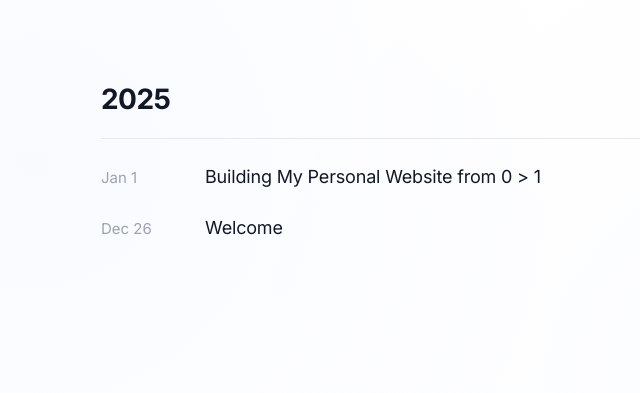
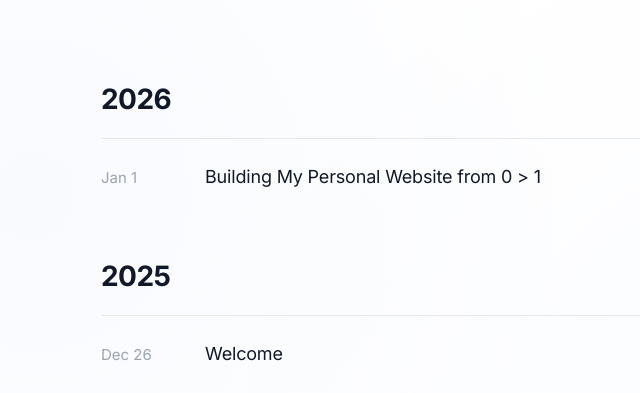
Before and after one commit to ktrann24/khietshome, a website: page thoughts/index.html in a window 1280 px wide. Shown: the part 238-631 px from the top of the page, without its empty margins (223-863 px from the left). Drawn offline with Linux system fonts and the light colour scheme.

Commit message:
Update blog post year headings and reorganize posts for 2025 and 2026

```diff
--- a/thoughts/index.html
+++ b/thoughts/index.html
@@ -32,12 +32,17 @@
 
             <section class="posts-section">
                 <div class="year-group">
-                    <h2 class="year-heading">2025</h2>
+                    <h2 class="year-heading">2026</h2>
                     <ul class="posts-list">
                         <li class="post-list-item">
                             <time class="post-date">Jan 1</time>
                             <a href="building-my-personal-website-from-0-1.html" class="post-list-link">Building My Personal Website from 0 > 1</a>
                         </li>
+                    </ul>
+                </div>
+                <div class="year-group">
+                    <h2 class="year-heading">2025</h2>
+                    <ul class="posts-list">
                         <li class="post-list-item">
                             <time class="post-date">Dec 26</time>
                             <a href="welcome.html" class="post-list-link">Welcome</a>
```
